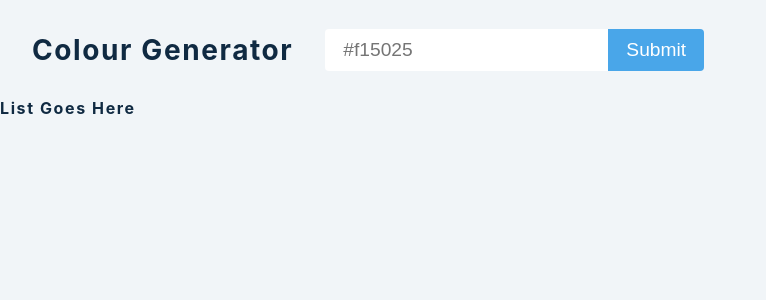
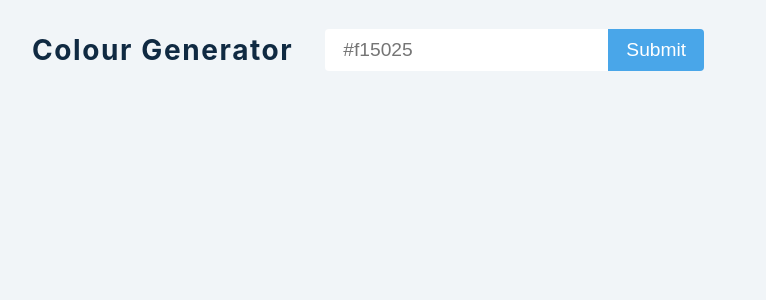
Before and after one commit to HarimTanko/colour_generator, a React (Create React App) app: page / in a window 1280 px wide. Shown: the top 300 px of the page, without its empty margins (0-766 px from the left). Built offline with nearby package versions, Linux system fonts and the light colour scheme.

Commit message:
list iteration and return of the components with the values passed as props

```diff
--- a/src/App.js
+++ b/src/App.js
@@ -26,7 +26,8 @@
     //use it somewhere else (use in the input element)
     try {
       let colors = new Values(color).all(10);
-      console.log(colors);
+      //set the state of the array colors to be the colors just extratcted
+      setList(colors);
     } catch (error) {
       setError(true);
       console.log(error);
@@ -61,7 +62,12 @@
         </form>
       </section>
       <section className="colors">
-        <h4>list goes here</h4>
+        {list.map((color, index) => {
+          //take the color array you just set it to in the setList from the
+          //try catch and iterate over it and return the component and pass the values in as
+          //props
+          return <SingleColor key={index} {...color} index={index} />;
+        })}
       </section>
     </>
   );
```
